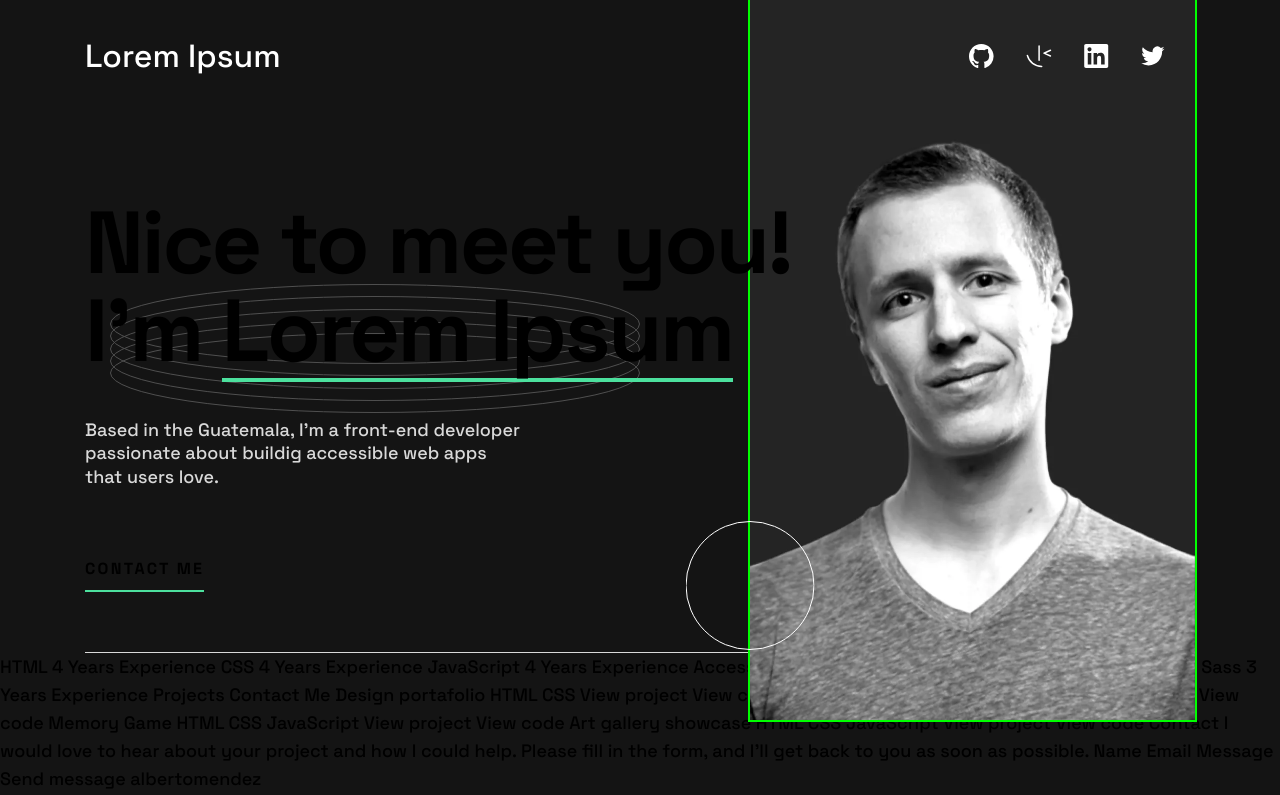
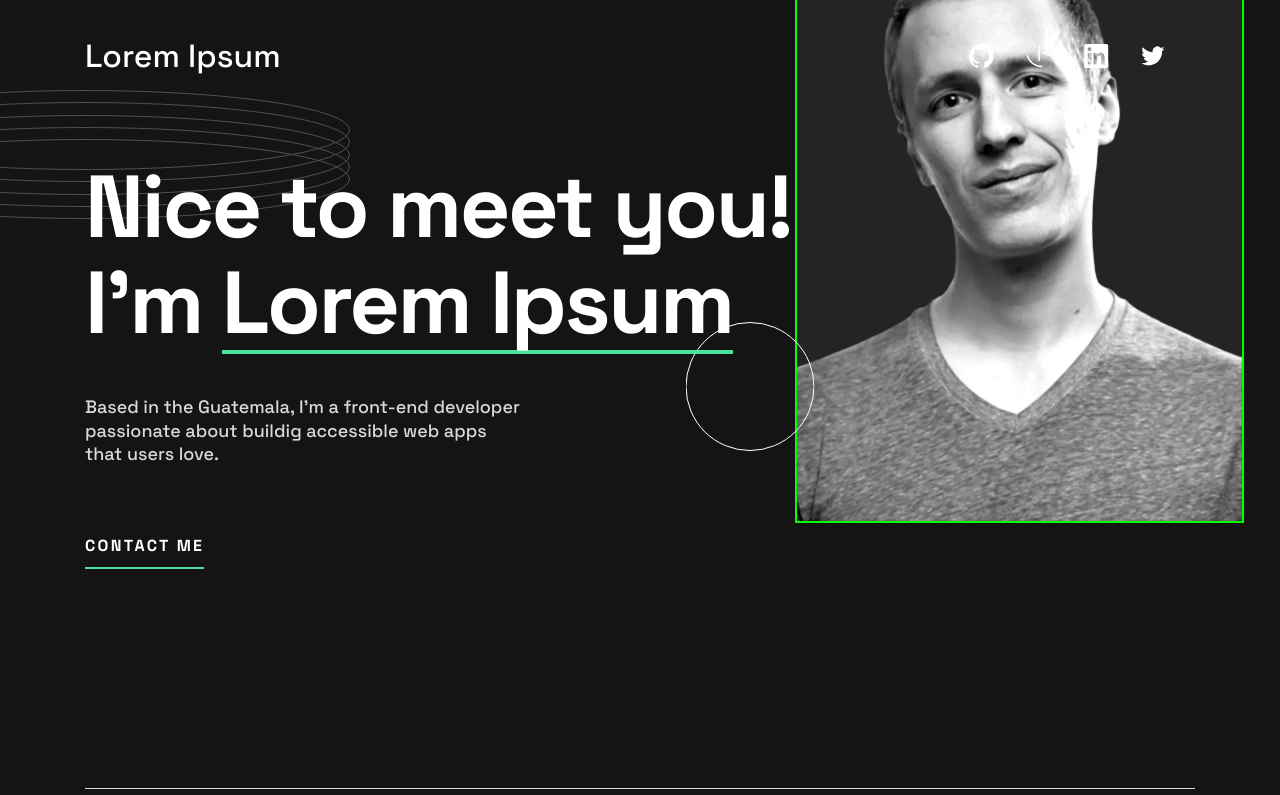
Before and after one commit to DanielMendezLV/Portafolio, a plain HTML site: page index.html in a window 1280 px wide. Shown: the top 795 px of the page. Drawn offline with Linux system fonts and the light colour scheme.

Commit message:
finish: tablet hero styles

```diff
--- a/app/scss/globals/_boilerplate.scss
+++ b/app/scss/globals/_boilerplate.scss
@@ -49,7 +49,7 @@ a.underline{
   letter-spacing: 0.143em; // 2.29 / 16 = 0.1431
   text-transform: uppercase;
   font-weight: 700; // bold
-  color: var(--text1);
+  color: var(--text);
   text-decoration: none;
 
   background-image: linear-gradient(to right, var(--accent) 75%, var(--accent) 75%);
@@ -78,6 +78,7 @@ h1 {
   font-size: 2.5rem;
   font-size: clamp(2.5rem, 0.7rem + 7.68vw, 5.5rem);
   letter-spacing: -0.028em;
+  line-height: 1.1;
 }
 
 p {
--- a/app/scss/header/_header.scss
+++ b/app/scss/header/_header.scss
@@ -7,11 +7,11 @@
 
   @include utils.breakpoint-up(medium) {
     margin-top: 40px;
-    margin-bottom: 90px;
+    // margin-bottom: 90px;
   }
 
   @include utils.breakpoint-up(large) {
-    margin-bottom: 127px;
+    // margin-bottom: 127px;
   }
 
   // Remains that the mobile design is the first made.
--- a/app/scss/header/_hero.scss
+++ b/app/scss/header/_hero.scss
@@ -2,6 +2,21 @@
 
 
 .hero {
+    margin-top: -72px;
+
+
+    &__content{
+        @include utils.breakpoint-up(medium) {
+
+            display: flex;
+            overflow-x: visible; // THis is for not see a border
+            align-items: center;
+        }
+    }
+
+    &__content picture{
+        order: 2;
+    }
 
     &__wrapper{
         padding-bottom: 80px;
@@ -17,17 +32,19 @@
     }
 
     &__image{
-         position: absolute; // When things overlapped something needs to be position absolute.
+        position: absolute; // When things overlapped something needs to be position absolute.
         // Margin inline : auto not work for absolute position elements, this is another workaround.
         left: 50%;  // Put the image 50% of the parent element.
         translate: -50%; // And translate 50% of the size of the element, this make the element will be "center"
         top: 0;
+
         outline: 2px solid lime;
 
         width: 164px;
         height: auto;
 
         @include utils.breakpoint-up(medium) {
+            position: relative;
             height: auto;
             width: 42vw;
             max-width: 445px;
@@ -48,7 +65,10 @@
         top:130px;
 
         @include utils.breakpoint-up(medium) {
-            top: 85px;
+            top: 90px ;
+            right: auto;
+            left: 0;
+            translate: -50%;
         }
 
 
@@ -62,7 +82,9 @@
 
 
         @include utils.breakpoint-up(medium) {
-            top: 468px;
+            top: auto;
+            z-index: 1;
+            bottom: 74px;
         }
 
         @include utils.breakpoint-up(large) {
@@ -75,12 +97,13 @@
         text-align: center;
         margin-top: 335px; // To be under the image   math: image height + size to text  - header height if needs that size change this need to be with javascript
         position: relative;
-
+        z-index: 1;
 
         @include utils.breakpoint-up(medium) {
            text-align: left;
            margin-top: 0;
-           width: 62vw;
+           margin-right: -30px;
+           flex: 1 0 58vw;
         }
     }
 
@@ -94,6 +117,7 @@
 
     &__headline{
         margin-bottom: 24px; // Not rems, the spacing matter
+        color: var(--text);
         br {
             display: none;
         }
@@ -118,7 +142,6 @@
 
         @include utils.breakpoint-up(medium) {
             margin-bottom: 34px;
-            width: 70%;
         }
 
         @include utils.breakpoint-up(large) {
--- a/index.html
+++ b/index.html
@@ -96,6 +96,7 @@
     <main id="main">
       <section class="hero">
         <div class="wrapper hero__wrapper">
+          <div class="hero__content">
             <picture>
               <source media="(min-width: 56.25em)" srcset="/assets/images/image-profile-desktop.webp">
               <source media="(min-width: 43.75em)" srcset="/assets/images/image-profile-tablet.webp">
@@ -110,6 +111,7 @@
                 accessible web apps that users love.
               </p>
               <a href="" class="hero__contact underline">Contact Me</a>
+            </div>
           </div>
         </div>
       </section>
```
Also changed, not shown: dist/style.css, 1 other file. Lines whose indentation alone changed are shown as unchanged.
